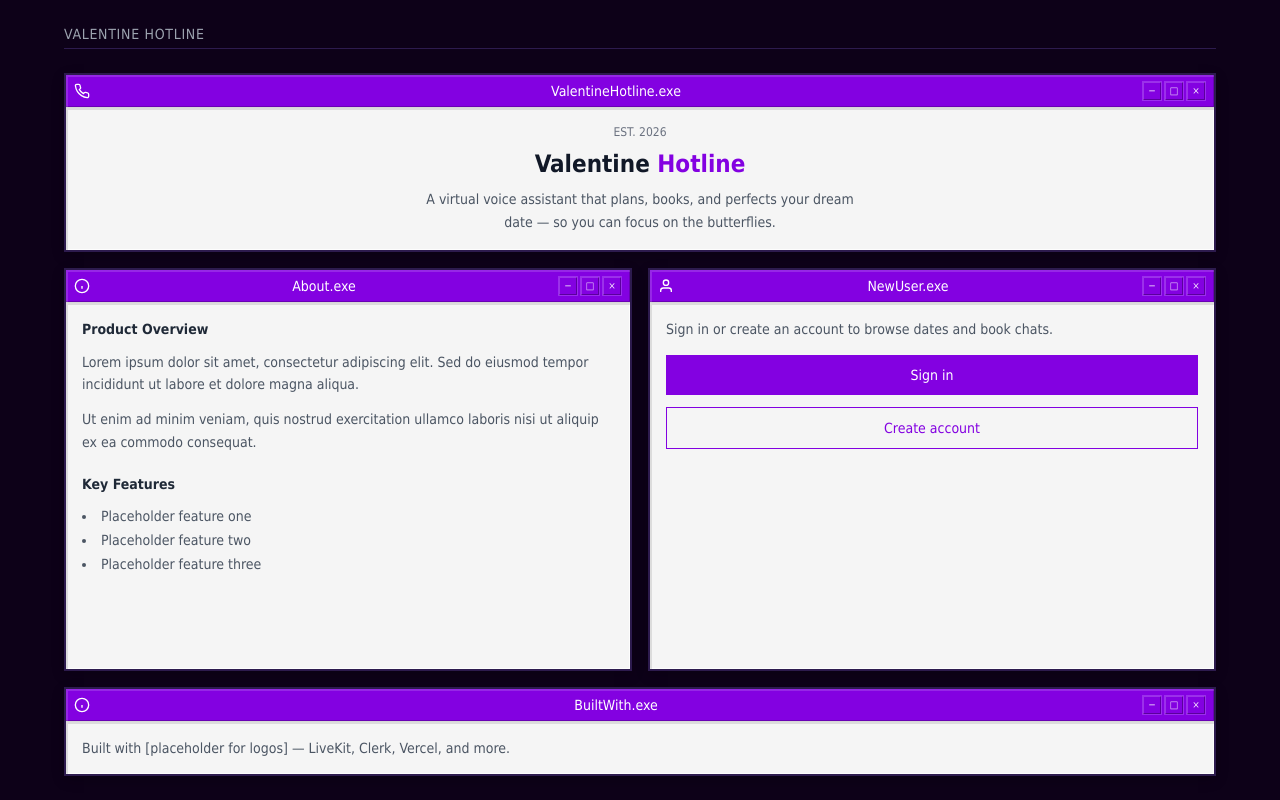
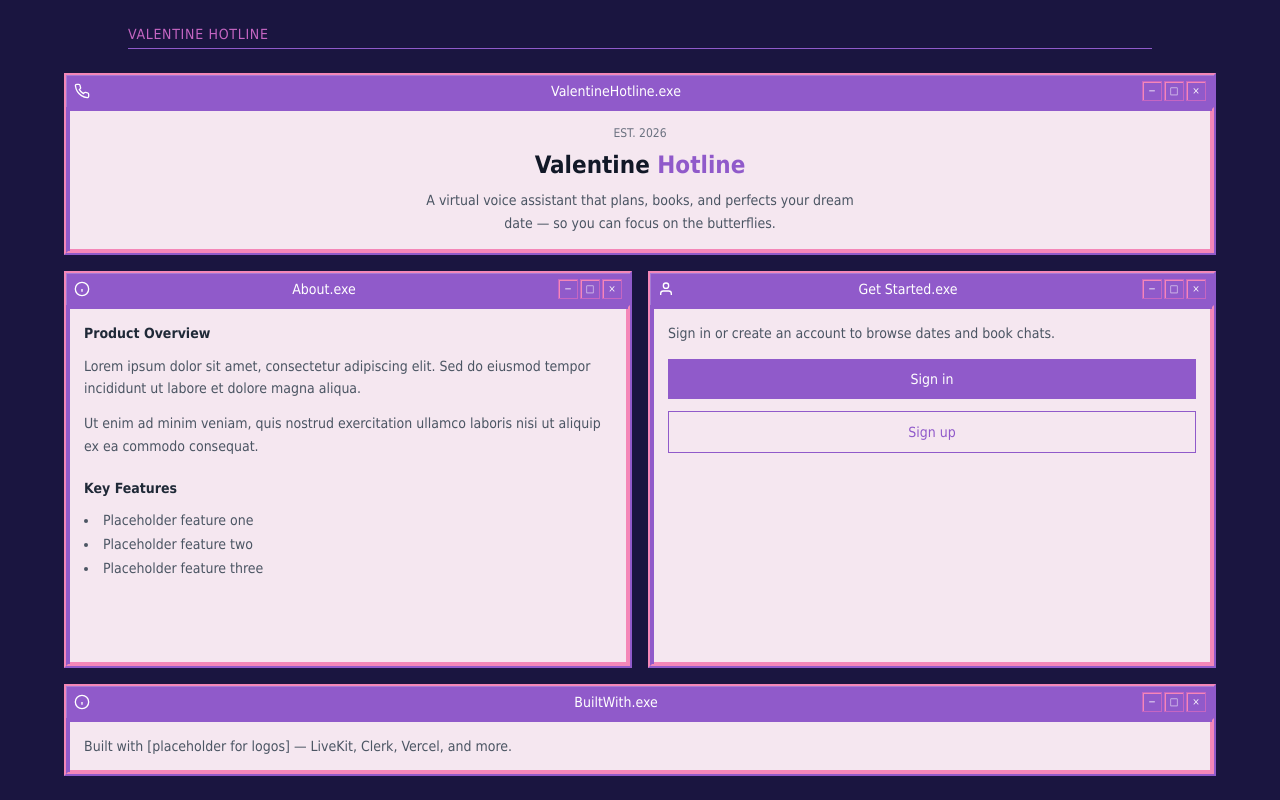
Before and after one commit to msmel01/waterloo-ai-agents-hackathon2026, a React (Vite) app in the folder frontend/: page / in a window 1280 px wide. Built offline with nearby package versions, Linux system fonts and the light colour scheme; no server answers.

Commit message:
colour updates

```diff
--- a/frontend/src/App.tsx
+++ b/frontend/src/App.tsx
@@ -13,6 +13,7 @@ function App() {
         <Route path="/" element={<OnboardingScreen />} />
         <Route path="/sign-in" element={<SignInScreen />} />
         <Route path="/sign-up" element={<SignUpScreen />} />
+        <Route path="/chats" element={<DatesGrid />} />
         <Route path="/dates" element={<DatesGrid />} />
         <Route path="/profile/:slug" element={<ProfileScreen />} />
         <Route path="/chat/:slug" element={<ChatScreen />} />
--- a/frontend/src/components/Window.tsx
+++ b/frontend/src/components/Window.tsx
@@ -28,9 +28,12 @@ const InfoIcon = () => (
 
 const icons = { phone: PhoneIcon, person: PersonIcon, info: InfoIcon };
 
-/** Multi-layer 3D outer frame: light top/left, dark bottom/right */
-const OUTER_BEVEL =
-  'inset 1px 1px 0 rgba(255,255,255,0.12), inset 2px 2px 0 rgba(255,255,255,0.06), inset -1px -1px 0 rgba(0,0,0,0.4), inset -2px -2px 0 rgba(0,0,0,0.25), 0 4px 12px rgba(0,0,0,0.2)';
+/** Palette: Lavender Purple (heading), Orchid Mist / Pink Carnation (bevel), Desert Sand (fill) */
+const DARK_PURPLE = '#905ACA'; // title bar - Lavender Purple
+const LIGHT_PURPLE = '#C566C2'; // border/bevel base - Orchid Mist
+const LIGHT_PURPLE_HIGHLIGHT = '#F487B8'; // top/left of raised bevel - Pink Carnation
+const LIGHT_PURPLE_SHADOW = '#905ACA'; // bottom/right of raised bevel - Lavender
+const INNER_FILL = '#F5E7F0'; // Desert Sand
 
 export function Window({ title, icon, children }: WindowProps) {
   const Icon = icons[icon];
@@ -39,18 +42,18 @@ export function Window({ title, icon, children }: WindowProps) {
     <div
       className="overflow-hidden flex flex-col min-h-0"
       style={{
-        border: '2px solid',
-        borderColor: '#2D1B4E',
-        boxShadow: OUTER_BEVEL,
+        borderTop: `2px solid ${LIGHT_PURPLE_HIGHLIGHT}`,
+        borderLeft: `2px solid ${LIGHT_PURPLE_HIGHLIGHT}`,
+        borderRight: `2px solid ${LIGHT_PURPLE_SHADOW}`,
+        borderBottom: `2px solid ${LIGHT_PURPLE_SHADOW}`,
       }}
     >
-      {/* Title bar - solid color, raised */}
+      {/* Title bar - darker purple, raised */}
       <div
         className="flex items-center gap-2 px-2 py-1.5 text-white flex-shrink-0"
         style={{
-          backgroundColor: '#8301E1',
-          boxShadow:
-            'inset 2px 2px 0 rgba(255,255,255,0.15), inset -1px -1px 0 rgba(0,0,0,0.2), 0 1px 0 rgba(0,0,0,0.15)',
+          backgroundColor: DARK_PURPLE,
+          boxShadow: `inset 1px 1px 0 rgba(255,255,255,0.2), 0 1px 0 ${LIGHT_PURPLE_SHADOW}`,
         }}
       >
         <Icon />
@@ -60,13 +63,14 @@ export function Window({ title, icon, children }: WindowProps) {
             <button
               key={symbol}
               type="button"
-              className="w-5 h-5 flex items-center justify-center border border-win-titlebarLight"
+              className="w-5 h-5 flex items-center justify-center"
               style={{
-                backgroundColor: '#8301E1',
-                boxShadow: 'inset 1px 1px 0 rgba(255,255,255,0.2), inset -1px -1px 0 rgba(0,0,0,0.3)',
+                backgroundColor: DARK_PURPLE,
+                border: `1px solid ${LIGHT_PURPLE}`,
+                boxShadow: `inset 1px 1px 0 ${LIGHT_PURPLE_HIGHLIGHT}, inset -1px -1px 0 ${LIGHT_PURPLE_SHADOW}`,
                 fontSize: '10px',
                 lineHeight: 1,
-                color: 'rgba(255,255,255,0.9)',
+                color: 'rgba(255,255,255,0.95)',
               }}
               aria-label={i === 0 ? 'Minimize' : i === 1 ? 'Maximize' : 'Close'}
             >
@@ -75,14 +79,16 @@ export function Window({ title, icon, children }: WindowProps) {
           ))}
         </div>
       </div>
-      {/* Content - recessed white inset (retro style), fills remaining space */}
+      {/* Content - Desert Sand inner fill, recessed with palette bevel */}
       <div
         className="p-4 text-gray-900 flex-1 min-h-0"
         style={{
-          backgroundColor: '#f5f5f5',
-          boxShadow:
-            'inset 2px 2px 0 rgba(0,0,0,0.1), inset -1px -1px 0 rgba(255,255,255,0.8)',
-          borderTop: '1px solid rgba(0,0,0,0.12)',
+          backgroundColor: INNER_FILL,
+          borderTop: `2px solid ${LIGHT_PURPLE_SHADOW}`,
+          borderLeft: `2px solid ${LIGHT_PURPLE_SHADOW}`,
+          borderRight: `2px solid ${LIGHT_PURPLE_HIGHLIGHT}`,
+          borderBottom: `2px solid ${LIGHT_PURPLE_HIGHLIGHT}`,
+          boxShadow: `inset 2px 2px 0 ${LIGHT_PURPLE_SHADOW}, inset -2px -2px 0 ${LIGHT_PURPLE_HIGHLIGHT}`,
         }}
       >
         {children}
--- a/frontend/src/index.css
+++ b/frontend/src/index.css
@@ -5,6 +5,6 @@
 @layer base {
   body {
     font-family: theme('fontFamily.sans');
-    background-color: #0D0118;
+    background-color: #1A1540;
   }
 }
--- a/frontend/src/pages/ChatScreen.tsx
+++ b/frontend/src/pages/ChatScreen.tsx
@@ -44,7 +44,7 @@ export function ChatScreen() {
 
   const handleLeave = () => {
     setAuth(null);
-    navigate('/dates');
+    navigate('/chats');
   };
 
   if (isJoining) {
--- a/frontend/src/pages/OnboardingScreen.tsx
+++ b/frontend/src/pages/OnboardingScreen.tsx
@@ -1,45 +1,16 @@
-import { FormEvent, useState, useEffect } from 'react';
-import { useNavigate, Link } from 'react-router-dom';
-import { useAuth, useUser } from '@clerk/clerk-react';
+import { Link } from 'react-router-dom';
+import { useAuth } from '@clerk/clerk-react';
 import { Window } from '../components/Window';
+import { AppHeader } from '../components/AppHeader';
 
 export function OnboardingScreen() {
-  const navigate = useNavigate();
   const { isSignedIn } = useAuth();
-  const { user } = useUser();
-  const [name, setName] = useState('');
-  const [gender, setGender] = useState('');
-  const [age, setAge] = useState('');
-  const [orientation, setOrientation] = useState('');
-
-  useEffect(() => {
-    if (user?.fullName) {
-      setName(user.fullName);
-    } else if (user?.firstName) {
-      setName(user.firstName);
-    }
-  }, [user]);
-
-  const handleSubmit = (e: FormEvent) => {
-    e.preventDefault();
-    if (name.trim()) {
-      localStorage.setItem('suitor_name', name.trim());
-      localStorage.setItem('suitor_gender', gender);
-      localStorage.setItem('suitor_age', age);
-      localStorage.setItem('suitor_orientation', orientation);
-      navigate('/dates');
-    }
-  };
 
   return (
     <div className="min-h-screen bg-win-bg flex flex-col items-center py-6 px-4">
-      {/* Header */}
-      <header className="w-full max-w-6xl mb-6">
-        <h1 className="text-win-textMuted text-sm font-medium uppercase tracking-wider">
-          Valentine Hotline
-        </h1>
-        <div className="h-px bg-win-border mt-1" />
-      </header>
+      <div className="w-full max-w-6xl">
+        <AppHeader />
+      </div>
 
       <div className="w-full max-w-6xl flex flex-col gap-4 flex-1">
         {/* Welcome window */}
@@ -56,7 +27,7 @@ export function OnboardingScreen() {
           </div>
         </Window>
 
-        {/* Two-column: Product info + NewUser form or Auth CTA */}
+        {/* CTA: Sign up/in or Go To Chats */}
         <div className="grid grid-cols-1 lg:grid-cols-2 gap-4 flex-1">
           <Window title="About.exe" icon="info">
             <div className="space-y-3">
@@ -77,88 +48,21 @@ export function OnboardingScreen() {
           </Window>
 
           {isSignedIn ? (
-            <Window title="NewUser.exe" icon="person">
-              <form onSubmit={handleSubmit} className="space-y-4">
-                <div className="grid grid-cols-1 sm:grid-cols-2 gap-4">
-                  <div>
-                    <label htmlFor="name" className="block text-gray-600 text-sm mb-1">
-                      Name
-                    </label>
-                    <input
-                      id="name"
-                      type="text"
-                      value={name}
-                      onChange={(e) => setName(e.target.value)}
-                      placeholder="Your full name"
-                      className="w-full px-3 py-2 bg-white border border-gray-400 text-gray-900 placeholder-gray-500 text-sm focus:outline-none focus:border-win-titlebar"
-                      required
-                    />
-                  </div>
-                  <div>
-                    <label htmlFor="age" className="block text-gray-600 text-sm mb-1">
-                      Age
-                    </label>
-                    <input
-                      id="age"
-                      type="text"
-                      value={age}
-                      onChange={(e) => setAge(e.target.value)}
-                      placeholder="18+"
-                      className="w-full px-3 py-2 bg-white border border-gray-400 text-gray-900 placeholder-gray-500 text-sm focus:outline-none focus:border-win-titlebar"
-                    />
-                  </div>
-                  <div>
-                    <label htmlFor="orientation" className="block text-gray-600 text-sm mb-1">
-                      Sexual Orientation
-                    </label>
-                    <div className="relative">
-                      <select
-                        id="orientation"
-                        value={orientation}
-                        onChange={(e) => setOrientation(e.target.value)}
-                        className="w-full px-3 py-2 pr-8 bg-white border border-gray-400 text-gray-900 text-sm focus:outline-none focus:border-win-titlebar appearance-none"
-                      >
-                        <option value="">Select</option>
-                        <option value="Straight">Straight</option>
-                        <option value="Gay">Gay</option>
-                        <option value="Bisexual">Bisexual</option>
-                        <option value="Other">Other</option>
-                      </select>
-                      <span className="absolute right-3 top-1/2 -translate-y-1/2 text-gray-600 pointer-events-none">▾</span>
-                    </div>
-                  </div>
-                  <div>
-                    <label htmlFor="gender" className="block text-gray-600 text-sm mb-1">
-                      Gender
-                    </label>
-                    <div className="relative">
-                      <select
-                        id="gender"
-                        value={gender}
-                        onChange={(e) => setGender(e.target.value)}
-                        className="w-full px-3 py-2 pr-8 bg-white border border-gray-400 text-gray-900 text-sm focus:outline-none focus:border-win-titlebar appearance-none"
-                      >
-                        <option value="">Select</option>
-                        <option value="Man">Man</option>
-                        <option value="Woman">Woman</option>
-                        <option value="Non-binary">Non-binary</option>
-                        <option value="Other">Other</option>
-                      </select>
-                      <span className="absolute right-3 top-1/2 -translate-y-1/2 text-gray-600 pointer-events-none">▾</span>
-                    </div>
-                  </div>
-                </div>
-                <button
-                  type="submit"
-                  disabled={!name.trim()}
-                  className="mt-4 w-full py-2.5 bg-win-titlebar text-white text-sm font-medium disabled:bg-gray-300 disabled:text-gray-500 disabled:cursor-not-allowed hover:bg-win-titlebarLight transition-colors"
+            <Window title="Welcome.exe" icon="person">
+              <div className="flex flex-col gap-4">
+                <p className="text-gray-600 text-sm">
+                  You&apos;re signed in. Browse dates and start a chat.
+                </p>
+                <Link
+                  to="/chats"
+                  className="w-full py-2.5 bg-win-titlebar text-white text-sm font-medium text-center hover:bg-win-titlebarLight transition-colors"
                 >
-                  Continue
-                </button>
-              </form>
+                  Go To Chats
+                </Link>
+              </div>
             </Window>
           ) : (
-            <Window title="NewUser.exe" icon="person">
+            <Window title="Get Started.exe" icon="person">
               <div className="flex flex-col gap-4">
                 <p className="text-gray-600 text-sm">
                   Sign in or create an account to browse dates and book chats.
@@ -174,7 +78,7 @@ export function OnboardingScreen() {
                     to="/sign-up"
                     className="w-full py-2.5 border border-win-titlebar text-win-titlebar text-sm font-medium text-center hover:bg-win-titlebar/10 transition-colors"
                   >
-                    Create account
+                    Sign up
                   </Link>
                 </div>
               </div>
--- a/frontend/src/pages/ProfileScreen.tsx
+++ b/frontend/src/pages/ProfileScreen.tsx
@@ -20,10 +20,10 @@ export function ProfileScreen() {
 
       <main className="flex-1 max-w-xl mx-auto w-full">
         <Link
-          to="/dates"
+          to="/chats"
           className="inline-block text-win-textMuted text-sm hover:text-win-text mb-4"
         >
-          ← Back to dates
+          ← Back to chats
         </Link>
         <Window title={`${displayName}Profile.exe`} icon="person">
           {/* TODO: Profile UI - placeholder for now */}
--- a/frontend/src/pages/SignInScreen.tsx
+++ b/frontend/src/pages/SignInScreen.tsx
@@ -3,6 +3,7 @@ import { Link, useNavigate } from 'react-router-dom';
 import { useSignIn } from '@clerk/clerk-react';
 import { toast } from 'sonner';
 import { Window } from '../components/Window';
+import { AppHeader } from '../components/AppHeader';
 
 const inputClass =
   'w-full px-3 py-2 bg-white border border-gray-400 text-gray-900 placeholder-gray-500 text-sm focus:outline-none focus:border-win-titlebar';
@@ -37,9 +38,9 @@ export function SignInScreen() {
       if (res.status === 'complete' && res.createdSessionId) {
         await setActive({
           session: res.createdSessionId,
-          redirectUrl: `${window.location.origin}/dates`,
+          redirectUrl: `${window.location.origin}/chats`,
         });
-        navigate('/dates', { replace: true });
+        navigate('/chats', { replace: true });
         return;
       }
 
@@ -103,9 +104,9 @@ export function SignInScreen() {
         toast.success('Verification successful');
         await setActive({
           session: res.createdSessionId,
-          redirectUrl: `${window.location.origin}/dates`,
+          redirectUrl: `${window.location.origin}/chats`,
         });
-        navigate('/dates', { replace: true });
+        navigate('/chats', { replace: true });
       }
     } catch (err: unknown) {
       setError(err instanceof Error ? err.message : 'Verification failed');
@@ -124,12 +125,9 @@ export function SignInScreen() {
 
   return (
     <div className="min-h-screen bg-win-bg flex flex-col items-center justify-center py-6 px-4">
-      <header className="w-full max-w-md mb-6">
-        <h1 className="text-win-textMuted text-sm font-medium uppercase tracking-wider">
-          Valentine Hotline
-        </h1>
-        <div className="h-px bg-win-border mt-1" />
-      </header>
+      <div className="w-full max-w-md mb-6">
+        <AppHeader />
+      </div>
 
       <div className="w-full max-w-md">
         <Window title="SignIn.exe" icon="person">
--- a/frontend/src/pages/SignUpScreen.tsx
+++ b/frontend/src/pages/SignUpScreen.tsx
@@ -3,6 +3,7 @@ import { Link, useNavigate } from 'react-router-dom';
 import { useSignUp } from '@clerk/clerk-react';
 import { toast } from 'sonner';
 import { Window } from '../components/Window';
+import { AppHeader } from '../components/AppHeader';
 import { syncSuitorProfile } from '../api/suitorProfile';
 
 const inputClass =
@@ -65,9 +66,9 @@ export function SignUpScreen() {
         toast.success('Verification successful');
         await setActive({
           session: res.createdSessionId,
-          redirectUrl: `${window.location.origin}/dates`,
+          redirectUrl: `${window.location.origin}/chats`,
         });
-        navigate('/dates', { replace: true });
+        navigate('/chats', { replace: true });
       } else if (res.status === 'missing_requirements') {
         const missing = (res as { missingFields?: string[] }).missingFields ?? [];
         setError(`Missing required: ${missing.join(', ')}. Please fill in all required fields.`);
@@ -93,12 +94,9 @@ export function SignUpScreen() {
 
   return (
     <div className="min-h-screen bg-win-bg flex flex-col items-center justify-center py-6 px-4">
-      <header className="w-full max-w-md mb-6">
-        <h1 className="text-win-textMuted text-sm font-medium uppercase tracking-wider">
-          Valentine Hotline
-        </h1>
-        <div className="h-px bg-win-border mt-1" />
-      </header>
+      <div className="w-full max-w-md mb-6">
+        <AppHeader />
+      </div>
 
       <div className="w-full max-w-md">
         <Window title="SignUp.exe" icon="person">
--- a/frontend/tailwind.config.cjs
+++ b/frontend/tailwind.config.cjs
@@ -10,16 +10,24 @@ module.exports = {
         sans: ['Tahoma', 'Verdana', 'Geneva', 'sans-serif'],
       },
       colors: {
+        /* Palette: Bright Indigo, Lavender Purple, Orchid Mist, Pink Carnation, Desert Sand */
+        palette: {
+          indigo: '#2F3CD8',
+          lavender: '#905ACA',
+          orchid: '#C566C2',
+          pink: '#F487B8',
+          sand: '#F5E7F0',
+        },
         win: {
-          bg: '#0D0118',
-          titlebar: '#8301E1',
-          titlebarLight: '#9B2EED',
-          titlebarDark: '#5C01A3',
-          content: '#1A1025',
-          border: '#2D1B4E',
-          borderLight: '#4A2D6B',
-          text: '#E8EAEF',
-          textMuted: '#9CA3AF',
+          bg: '#1A1540',
+          titlebar: '#905ACA',
+          titlebarLight: '#C566C2',
+          titlebarDark: '#2F3CD8',
+          content: '#251D50',
+          border: '#905ACA',
+          borderLight: '#C566C2',
+          text: '#F5E7F0',
+          textMuted: '#C566C2',
         },
       },
     },
```
